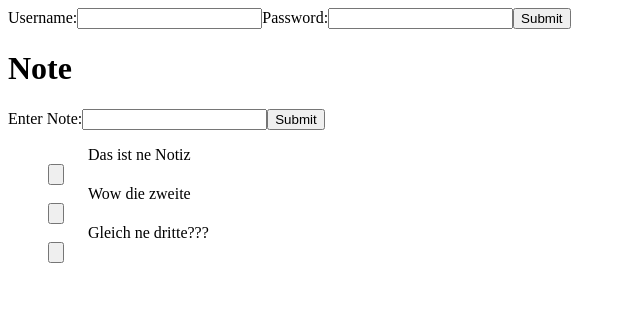
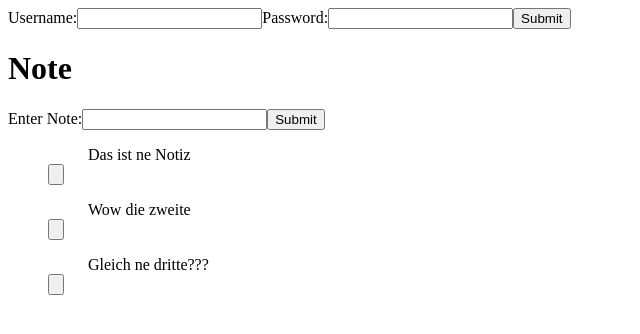
Before and after one commit to ManithMam/note-taking-app, a React (Create React App) app in the folder frontend/: page / in a window 1280 px wide. Shown: the top 334 px of the page, without its empty margins (0-640 px from the left). Built offline with nearby package versions, Linux system fonts and the light colour scheme.

Commit message:
Make the noteDisplay a reusable react component

```diff
--- a/frontend/src/components/NoteTable/NoteDisplay.tsx
+++ b/frontend/src/components/NoteTable/NoteDisplay.tsx
@@ -1,15 +1,16 @@
 import { note } from "../../Types/note"
 
-export default function NoteDisplay(props: {notes: note[]}){
+export default function NoteDisplay(props: {notes: note}){
 
     const {notes} = props
 
-    const test = notes.map((note) => (
-        <div key={note.id}>
-            <ul>{note.content}</ul>
+    const test = (
+        <div key={notes.id}>
+            <ul>{notes.content}</ul>
             <input type="button"/>
         </div>
-    ))
+    )
+
 
     return(
         <div>
--- a/frontend/src/components/NoteTable/NoteTable.tsx
+++ b/frontend/src/components/NoteTable/NoteTable.tsx
@@ -7,7 +7,7 @@ export default function NoteTable(){
     return(
         <div>
             <NoteTaking />
-            <NoteDisplay notes={DATA} />
+            {DATA.map((note) => <NoteDisplay notes={note} key={note.id}/>)}
         </div>
     )
 }
```
